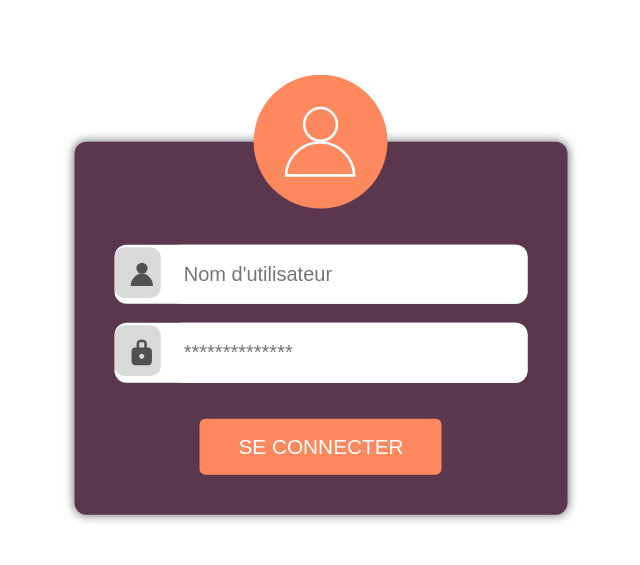
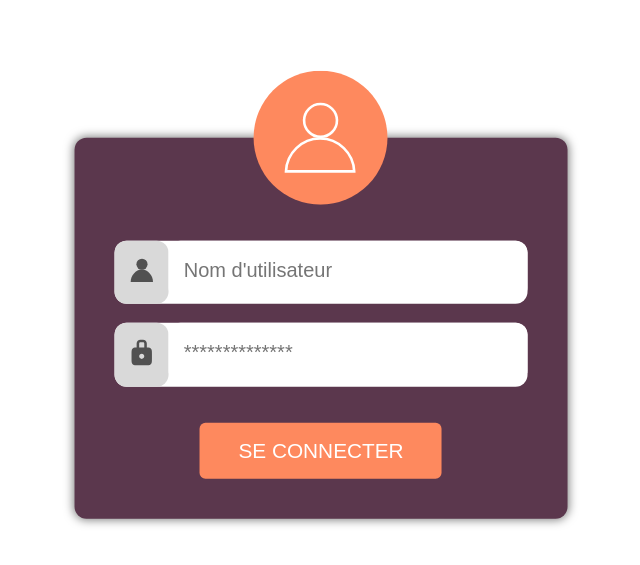
Before and after one commit to timberlek78/O-Notes, a PHP site: page /accueil.html in a window 1280 px wide. Shown: the part 136-701 px from the top of the page, without its empty margins (319-959 px from the left). Run offline with PHP 8.4, Linux system fonts and the light colour scheme.

Commit message:
Le soucis des icones est réglé

```diff
--- a/src/vue/accueil.css
+++ b/src/vue/accueil.css
@@ -63,6 +63,11 @@ input[type="password"]
 	margin-top: 2.33vh;
 }
 
+.icone {
+	background-color: #D9D9D9;
+	border-radius: var(--arrondi);
+}
+
 .authentification {
 	top: calc(16vh + (100vh - 16vh) / 2);
 	left: 50%;
--- a/src/vue/accueil.html
+++ b/src/vue/accueil.html
@@ -45,20 +45,22 @@
 				<!-- TODO: changer la taille -->
 				<div class="conteneur-connexion">
 					<div class="champs-saisie">
+						<div class="icone">
 							<svg width="4.25vw" height="7.46vh" viewBox="0 0 64 64" fill="none" xmlns="http://www.w3.org/2000/svg">
-							<rect width="4.25vw" height="7.46vh" rx="12" fill="#D9D9D9"/>
 								<circle cx="32.2912" cy="24.5656" r="6.56557" fill="#515151"/>
 								<path fill-rule="evenodd" clip-rule="evenodd" d="M45.2623 45.388C45.2623 38.1358 39.3833 30.811 32.1311 30.811C24.879 30.811 19 38.1358 19 45.388H32.1311H45.2623Z" fill="#515151"/>
 							</svg>
+						</div>
 
 						<input                type="text"     name="nomUtilisateur" value="" placeholder="Nom d'utilisateur">
 					</div>
 
 					<div class="champs-saisie">
+						<div class="icone">
 							<svg width="4.25vw" height="7.46vh" viewBox="0 0 64 64" fill="none" xmlns="http://www.w3.org/2000/svg">
-							<rect width="4.25vw" height="7.46vh" rx="12" fill="#D9D9D9"/>
 								<path fill-rule="evenodd" clip-rule="evenodd" d="M26 21.5V26.0062C25.2531 26.0169 24.5856 26.0456 24.0083 26.1232C23.0251 26.2554 22.0825 26.5535 21.318 27.318C20.5535 28.0825 20.2554 29.025 20.1232 30.0083C19.9999 30.9258 19.9999 32.0715 20 33.4013V39.5987C19.9999 40.9284 19.9999 42.0741 20.1232 42.9917C20.2554 43.9749 20.5535 44.9175 21.318 45.6819C22.0825 46.4465 23.0251 46.7445 24.0083 46.8768C24.9258 47.0001 26.0715 47.0001 27.4013 47H36.5988C37.9284 47.0001 39.0741 47.0001 39.9917 46.8768C40.9749 46.7445 41.9175 46.4465 42.6819 45.6819C43.4465 44.9175 43.7445 43.9749 43.8768 42.9917C44.0001 42.0741 44.0001 40.9284 44 39.5987V33.4013C44.0001 32.0715 44.0001 30.9258 43.8768 30.0083C43.7445 29.025 43.4465 28.0825 42.6819 27.318C41.9175 26.5535 40.9749 26.2554 39.9917 26.1232C39.4145 26.0456 38.7468 26.0169 38 26.0062V21.5C38 19.0147 35.9853 17 33.5 17H30.5C28.0147 17 26 19.0147 26 21.5ZM30.5 20C29.6715 20 29 20.6716 29 21.5V26H35V21.5C35 20.6716 34.3284 20 33.5 20H30.5ZM32 33.5C30.3431 33.5 29 34.8431 29 36.5C29 38.1569 30.3431 39.5 32 39.5C33.6569 39.5 35 38.1569 35 36.5C35 34.8431 33.6569 33.5 32 33.5Z" fill="#515151"/>
 							</svg>
+						</div>
 
 						<input                type="password" name="mot_de_passe"            placeholder="**************">
 					</div>
```
Lines whose indentation alone changed are shown as unchanged.
